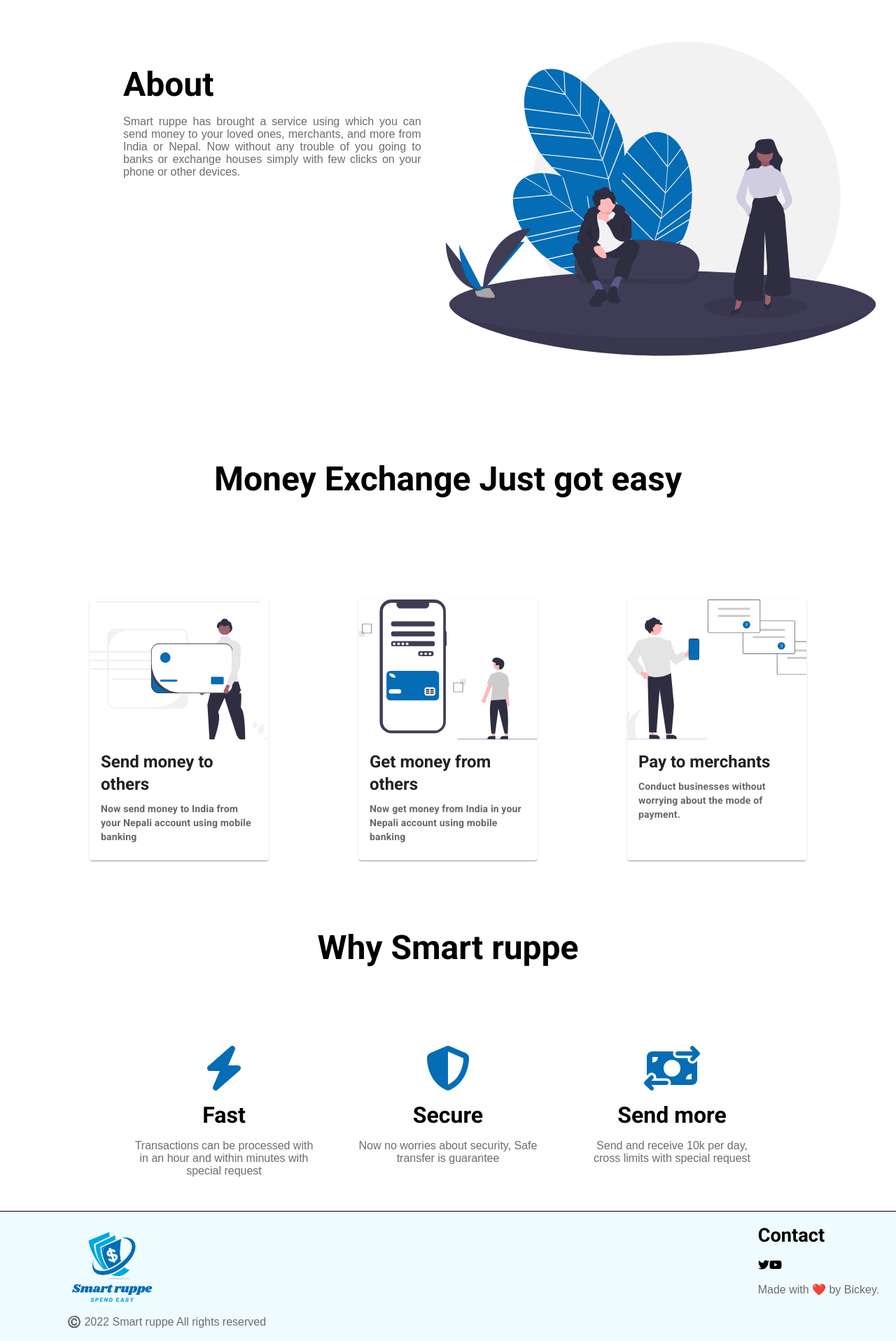
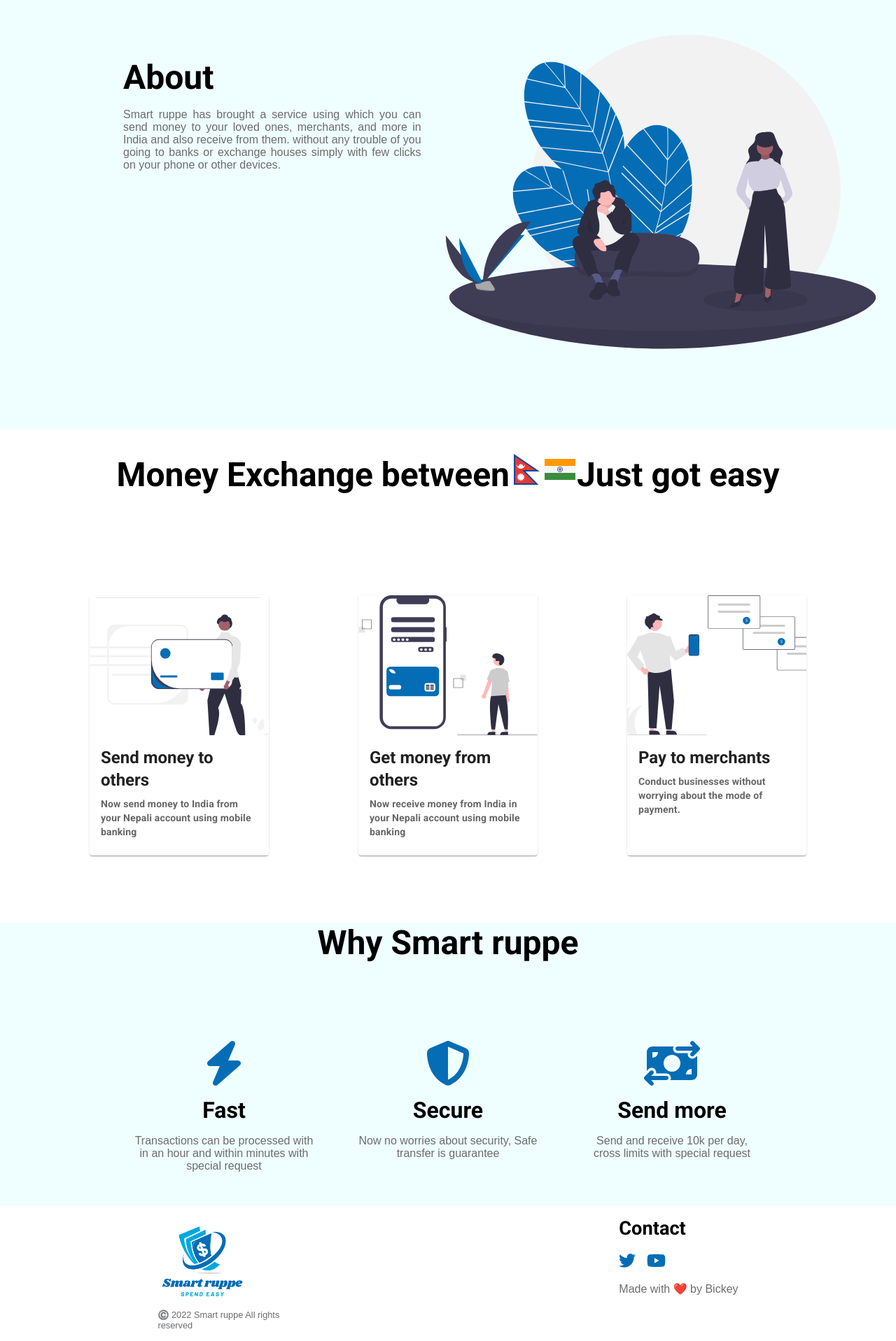
Before and after one commit to Bickeykr/my-landing-page, a React (Create React App) app: page / in a window 1280 px wide. Shown: the part 880-2797 px from the top of the page at 70% size. Built offline with nearby package versions, Linux system fonts and the light colour scheme.

Commit message:
work on footer and bgColor

```diff
--- a/public/index.css
+++ b/public/index.css
@@ -38,8 +38,9 @@ body {
 }
 
 .navLogo {
-  height: 6rem;
+  height: 5rem;
   margin-left: 5rem;
+  padding: 0.2rem;
 }
 
 /* NavBar.jsx styling ends*/
@@ -150,13 +151,10 @@ body {
 /* Footer section styling starts */
 .footerDiv {
   width: 100%;
-  height: 13rem;
-  background-color: #effcff;
-  border-top: black solid 1px;
+  height: 14rem;
+  justify-content: space-around;
 }
 .footerLogo {
-  flex: 5;
-  margin-left: 6rem;
   margin-top: 1rem;
 }
 .footerImg {
@@ -165,14 +163,29 @@ body {
 }
 .copyRightText {
   margin-top: 0;
-}
-
-.footerContact {
-  flex: 1;
+  font-size: 0.8rem;
+  width: 13rem;
+  text-align: left;
 }
 
 .contactHead {
   font-size: 1.7rem;
   font-family: "Roboto", sans-serif;
- }
+  margin-top: 1rem;
+}
+.socialIcon {
+  text-decoration: none;
+  font-size: 1.5rem;
+  margin-right: 1rem;
+  color: #046db5;
+}
+
+.socialIcon:hover {
+  color: #2b81bb;
+}
+
+.myTwitter {
+  text-decoration: none;
+  color: inherit;
+}
 /* Footer section styling ends */
--- a/src/Components/App.jsx
+++ b/src/Components/App.jsx
@@ -12,9 +12,12 @@ import Footer from './Footer';
 import SideImage from './SideImage';
 import HeroImage from '../images/HeroImage.png';
 import AboutImg from '../images/about1.svg';
+import IndianFlag from '../images/IndianFlag.png';
+import NepalFlag from '../images/NepalFlag.png';
 import Benefit1 from '../images/benefit1.svg';
 import Benefit2 from '../images/benefit2.svg';
 import Benefit3 from '../images/benefit3.svg';
+
 
 //Material UI components
 import Card from '@mui/material/Card';
@@ -36,7 +39,7 @@ function App() {
 
                 <SideText
 
-                    supportingCopy="Smart ruppe has brought a service using which you can send money to from Indian account to Nepali account and vice versa easily and quickly using your phone only."
+                    supportingCopy="Smart ruppe has brought a service using which you can send money to India from Nepal and receive money from India in Nepal Digitally."
                     buttonName="Get Started"
                 />
 
@@ -47,26 +50,30 @@ function App() {
             </div>
             {/* main section ends  */}
 
-            {/* about section starts  */}
+            {/* About section starts  */}
 
-            <div className='flex-container'>
+            <div className='flex-container' style={{ backgroundColor: "#effeff" }}>
                 <About
                     fontSize={{ fontSize: "3rem" }}
                     about="About"
 
-                    paragraph="Smart ruppe has brought a service using which you can send money to your loved ones, merchants, and more from India or Nepal. Now without any trouble of you going to banks or exchange houses simply with few clicks on your phone or other devices."
+                    paragraph="Smart ruppe has brought a service using which you can send money to your loved ones, merchants, and more in India and also receive from them. without any trouble of you going to banks or exchange houses simply with few clicks on your phone or other devices."
                 />
 
                 <SideImage
                     url={AboutImg}
                 />
             </div>
-            {/* about section ends  */}
+            {/* About section ends  */}
 
 
             {/* benefits section starts  */}
 
-            <h1 className='benefitsHeading'>Money Exchange Just got easy</h1>
+            <h1 className='benefitsHeading'>Money Exchange between
+                <img className='flagImg' src={NepalFlag} alt="NepalFlag" />
+                <img className='flagImg' src={IndianFlag} alt="IndianFlag" />
+                Just got easy
+            </h1>
 
             <div className='flex-container1'>
                 <Card className='card card1' >
@@ -97,7 +104,7 @@ function App() {
                         <Typography gutterBottom variant="h5" component="div">
                             Get money from others                        </Typography>
                         <Typography variant="body2" color="text.secondary">
-                            Now get money  from India in your Nepali account using mobile banking
+                            Now receive money from India in your Nepali account using mobile banking
                         </Typography>
                     </CardContent>
                 </Card>
@@ -121,7 +128,7 @@ function App() {
             </div>
             {/* benefits section  ends  */}
             {/* features section  starts  */}
-
+            <div style={{ backgroundColor: "#effeff" }}>
                 <h1 className='benefitsHeading'>Why Smart ruppe</h1>
 
                 <div className='flex-container1'>
@@ -142,12 +149,11 @@ function App() {
 
                     />
                 </div>
+            </div>
             {/* features section  ends  */}
 
             {/* Footer section starts */}
-            <Footer
-
-            />
+            <Footer />
             {/* Footer section ends */}
 
         </div>
--- a/src/Components/Footer.jsx
+++ b/src/Components/Footer.jsx
@@ -11,14 +11,15 @@ function Footer() {
     <div className='footerDiv flex-container1'>
       <div className='footerLogo'  >
         <img className='footerImg' src={SmartRuppeLogo} alt="Smart Ruppe logo" />
-        <p className='paragraphText copyRightText'> ©️ {CURRENTYEAR} Smart ruppe All rights reserved</p>
+        <p className='paragraphText copyRightText  '> ©️ {CURRENTYEAR} Smart ruppe All rights reserved</p>
       </div>
 
       <div className='footerContact' >
         <h1 className='contactHead'>Contact</h1>
-        <span> <FontAwesomeIcon icon={faTwitter} ></FontAwesomeIcon></span>
-        <span><FontAwesomeIcon icon={faYoutube} ></FontAwesomeIcon></span>
-        <p className='paragraphText'>Made with ❤️ by Bickey.</p>
+        <a href="#" className='socialIcon'><FontAwesomeIcon icon={faTwitter} ></FontAwesomeIcon></a>
+        <a href="#" className='socialIcon'><FontAwesomeIcon icon={faYoutube} ></FontAwesomeIcon></a>
+
+        <p className='paragraphText' >Made with ❤️ by <a className='myTwitter' href="https://twitter.com/Bickey_kr" target="_blank">Bickey</a> </p>
       </div>
     </div>
   )
--- a/src/Components/Navbar.jsx
+++ b/src/Components/Navbar.jsx
@@ -1,5 +1,5 @@
 import React from 'react';
-import SmartRuppeLogo from '../images/SmartRuppeLogo-removebg.png';
+import SmartRuppeLogo from '../images/SmartRuppeLogo-removebg1.png';
 
 
 
```
Also changed, not shown: src/images/SmartRuppeLogo-removebg1.png (added). Lines whose indentation alone changed are shown as unchanged.
